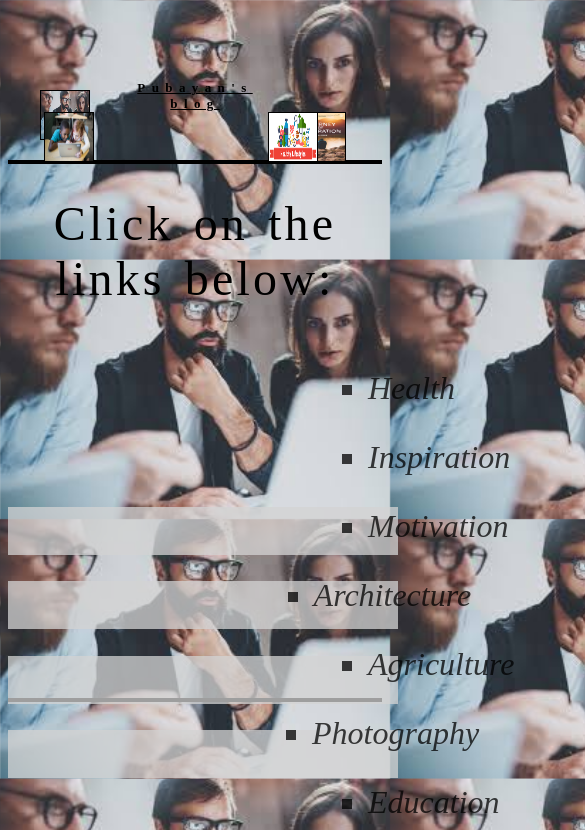
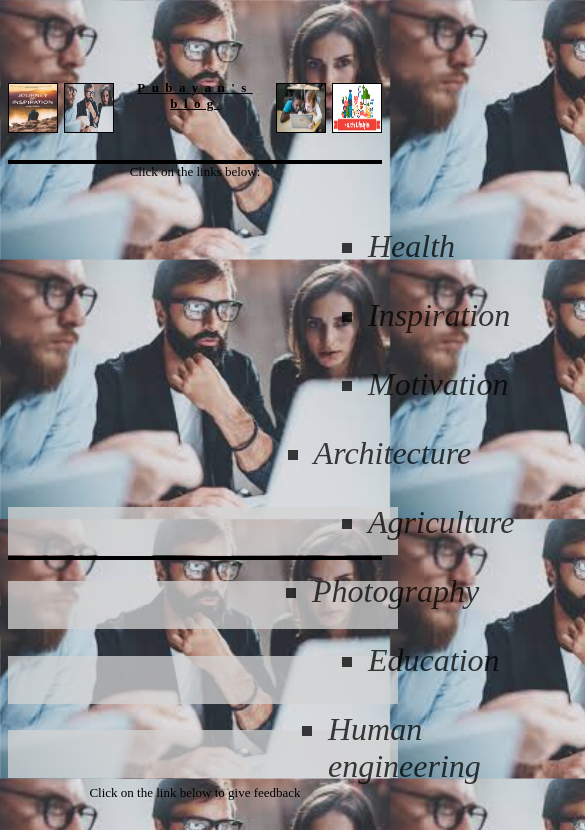
Before and after one commit to Pubayan/PubayanBlog, a plain HTML site: page blogintro.html in a window 390 px wide. Shown: the top 830 px of the page, 585 px wide, since content can reach past the window. Drawn offline with Linux system fonts and the light colour scheme.

Commit message:
Add files via upload

```diff
--- a/blogintro.html
+++ b/blogintro.html
@@ -45,8 +45,8 @@
             @media (max-width: 576px) {
                 #image1 {
                     position: absolute;
-                    top: 0.6rem;
-                    left: 2rem;
+                    top: 0.2rem;
+                    left: 3.5rem;
                 }
             }
             #image2 {
@@ -54,15 +54,38 @@
                 top: 2rem;
                 left: 18rem;
             }
+            @media (max-width: 576px) {
+                #image2 {
+                    position: absolute;
+                    left: 0rem;
+                    top: 0.2rem;
+                    margin-left: 0;
+                }
+            }
             #image3 {
                 position: absolute;
                 top: 2rem;
                 right: 4rem;
             }
+            @media (max-width: 576px) {
+                #image3 {
+                    position: absolute;
+                    top: 0.2rem;
+                    right: 0rem;
+                    margin-right: 0;
+                }
+            }
             #image4 {
                 position: absolute;
                 top: 2rem;
                 right: 18rem;
+            }
+            @media (max-width: 576px) {
+                #image4 {
+                    position: absolute;
+                    top: 0.2rem;
+                    right: 3.5rem;
+                }
             }
             .content {
                 margin: 2rem;
@@ -71,6 +94,14 @@
                 text-align: center;
                 letter-spacing: 0.2rem;
                 word-spacing: 0.3rem;
+            }
+            @media (max-width: 576px)  {
+                .content {
+                    margin: auto;
+                    font-size: small;
+                    letter-spacing: normal;
+                    word-spacing: normal;
+                }
             }
             .box {
                 margin-top: 2rem;
```
